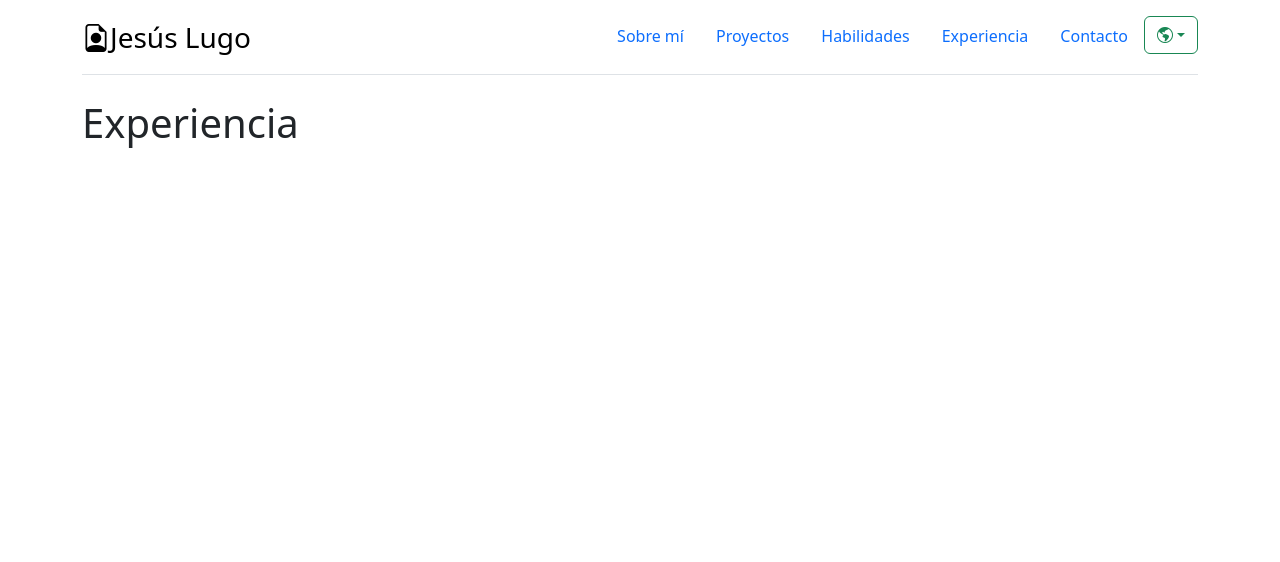
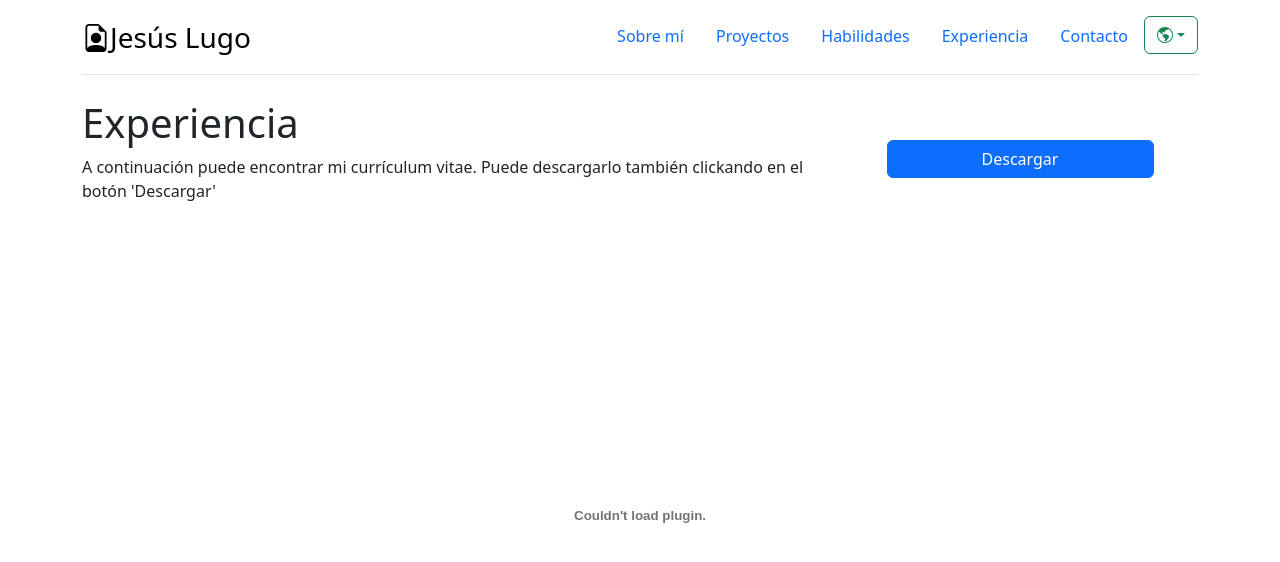
Before and after one commit to dbetancorfp/portfolio, a Vue app: page /experience in a window 1280 px wide. Shown: the top 562 px of the page. Built offline with nearby package versions, Linux system fonts and the light colour scheme.

Commit message:
Se importa axios; se intenta terminar descarga de pdf

```diff
--- a/package.json
+++ b/package.json
@@ -9,6 +9,7 @@
     "preview": "vite preview"
   },
   "dependencies": {
+    "axios": "^1.7.8",
     "bootstrap": "^5.3.3",
     "bootstrap-icons": "^1.11.3",
     "vue": "^3.5.12",
--- a/src/components/Experience.vue
+++ b/src/components/Experience.vue
@@ -1,5 +1,43 @@
+<script setup>
+  import { useI18n } from "vue-i18n";
+  import axios from "axios";
+
+  const { locale, t } = useI18n();
+
+  function downloadCV() {
+    axios({
+        url: 'http://localhost:5173/Europass.pdf',
+        method: 'GET',
+        responseType: 'blob',
+    }).then((res) => {
+        var FILE = window.URL.createObjectURL(new Blob([res.data]));
+        var docUrl = document.createElement('x');
+        docUrl.href = FILE;
+        docUrl.setAttribute('download', 'file.pdf');
+        document.body.appendChild(docUrl);
+        docUrl.click();
+    });
+  }
+</script>
+
 <template>
     <section id="experience">
-        <h1>Experiencia</h1>
+        <div class="row mb-3">
+            <div class="col-8">
+                <h1>{{ $t("experience") }}</h1>
+                <p>{{ $t("experience-page.description") }}</p>
+            </div>
+            <div class="col d-flex justify-content-center align-items-center">
+                <button class="btn btn-primary w-75" v-on:click="downloadCV()">{{ $t("experience-page.download") }}</button>
+            </div>
+        </div>
+        <embed src="/Europass.pdf" type="application/pdf">
     </section>
 </template>
+
+<style scoped>
+    embed {
+        width: 100%;
+        height: 70vh;
+    }
+</style>
--- a/src/locales/en.json
+++ b/src/locales/en.json
@@ -47,5 +47,9 @@
             "description": "Engine that I use for the creation of video games and interactive projects",
             "level": "5"
         }
-    ]
+    ],
+    "experience-page": {
+        "description": "Below you can find my resume. You can also download it by clicking on the 'Download' button",
+        "download": "Download"
+    }
 }
--- a/src/locales/es.json
+++ b/src/locales/es.json
@@ -47,5 +47,9 @@
             "description": "Motor que utilizo para la creación de videojuegos y proyectos interactivos",
             "level": "5"
         }
-    ]
+    ],
+    "experience-page": {
+        "description": "A continuación puede encontrar mi currículum vitae. Puede descargarlo también clickando en el botón 'Descargar'",
+        "download": "Descargar"
+    }
 }
```
Also changed, not shown: 2 other files (tests, documents, lock files or other folders).
